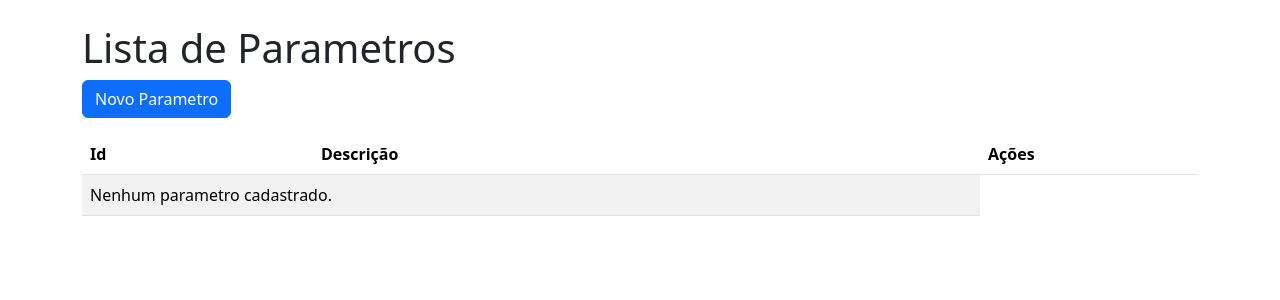
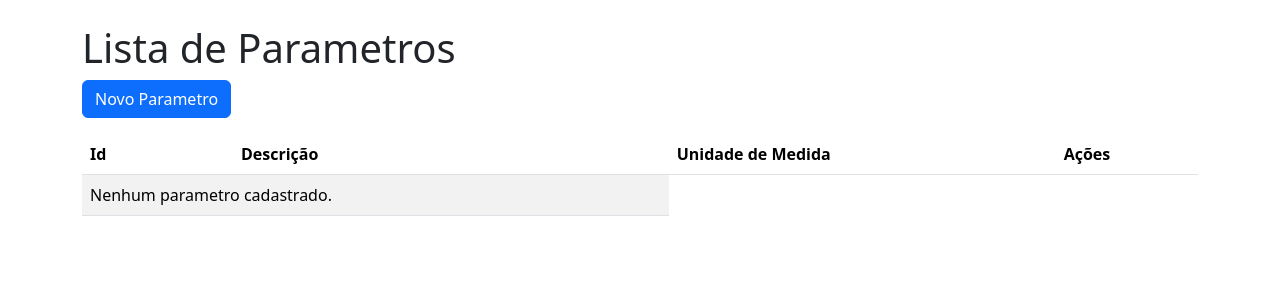
Before and after one commit to SIMPLIMS/projeto, a Django app: page /parametro/ in a window 1280 px wide. Shown: the part 56-356 px from the top of the page. Run offline with Django 4.2, Linux system fonts and the light colour scheme; data that the repository does not hold is empty; parts of the project's set-up code (start-up, migrations or seed data) failed here and were passed over.

Commit message:
acrescenta campo unidade de medida em parametro

```diff
--- a/templates/simplims_app/parametro/lista.html
+++ b/templates/simplims_app/parametro/lista.html
@@ -11,6 +11,7 @@
         <tr>
             <th>Id</th>
             <th>Descrição</th>
+            <th>Unidade de Medida</th>
             <th>Ações</th>
         </tr>
     </thead>
@@ -19,6 +20,7 @@
             <tr>
                  <td>{{ item.pk }}</td>
                 <td>{{ item.descricao }}</td>
+                <td>{{ unidade_medida.descricao }}</td>
                 <td>
                     <a href="{% url 'parametro_editar' item.pk %}" class="btn btn-sm btn-warning">Editar</a>
                     <a href="{% url 'parametro_excluir' item.pk %}" class="btn btn-sm btn-danger">Excluir</a>
```
